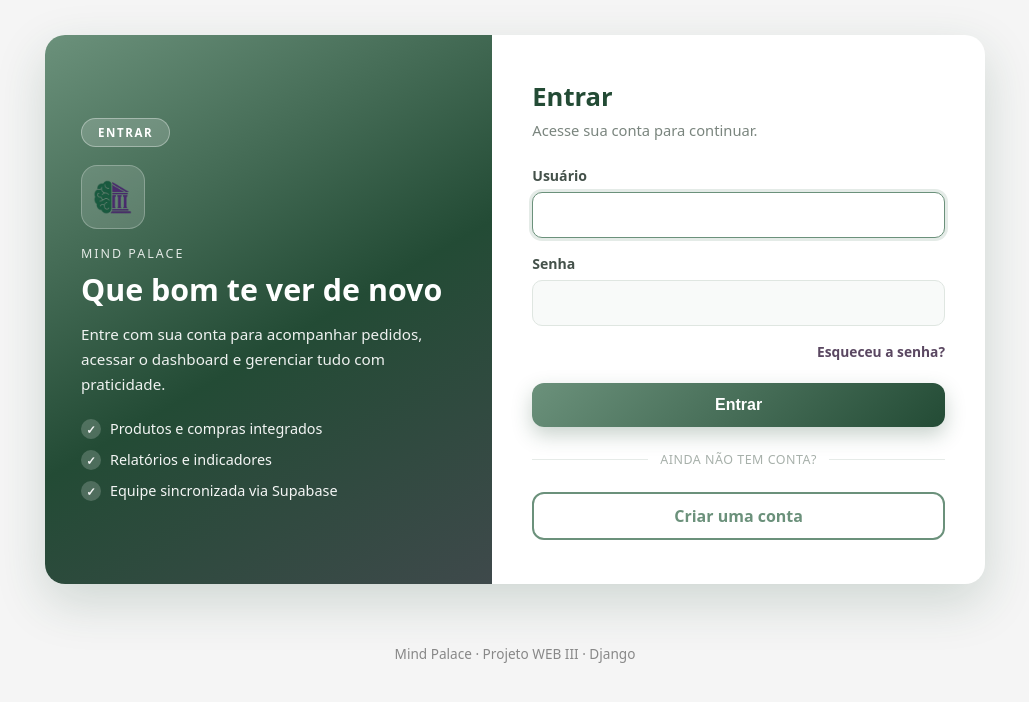
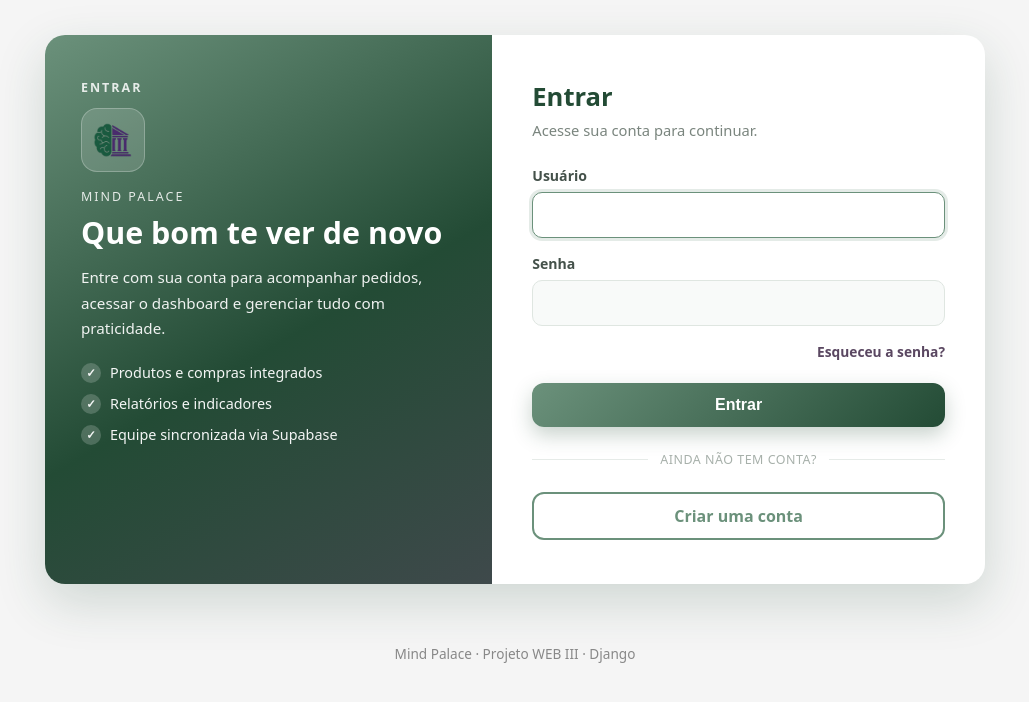
Before and after one commit to 1yong3/django_p2_final, a Django app: page /login/?next=/add-servico in a window 1280 px wide. Shown: the part 71-773 px from the top of the page, without its empty margins (125-1154 px from the left). Run offline with Django 5.2, Linux system fonts and the light colour scheme.

Commit message:
Ajusta auth-side: badge como texto e sem espaco no topo no cadastro

```diff
--- a/app/static/css/style.css
+++ b/app/static/css/style.css
@@ -55,8 +55,8 @@ main{max-width:1200px;margin:20px auto;padding:0 20px}
    ===================================================== */
 .auth-wrap{max-width:980px;margin:35px auto;padding:0 20px}
 .auth-card{display:flex;background:#fff;border-radius:20px;overflow:hidden;box-shadow:0 18px 50px rgba(35,75,53,0.18)}
-.auth-side{flex:1;min-width:280px;background:linear-gradient(150deg,#6b917b 0%,#234B35 55%,#5a4761 145%);color:#fff;padding:44px 36px;display:flex;flex-direction:column;justify-content:center}
-.auth-side-badge{align-self:flex-start;display:inline-flex;align-items:center;background:rgba(255,255,255,0.18);border:1px solid rgba(255,255,255,0.35);color:#fff;padding:6px 16px;border-radius:999px;font-size:0.72rem;font-weight:700;letter-spacing:1.6px;text-transform:uppercase;margin-bottom:18px}
+.auth-side{flex:1;min-width:280px;background:linear-gradient(150deg,#6b917b 0%,#234B35 55%,#5a4761 145%);color:#fff;padding:44px 36px;display:flex;flex-direction:column;justify-content:flex-start}
+.auth-side-badge{align-self:flex-start;display:block;background:none;border:0;padding:0;border-radius:0;color:#fff;font-size:0.78rem;font-weight:700;letter-spacing:2px;text-transform:uppercase;opacity:0.85;margin-bottom:12px}
 .auth-logo{width:64px;height:64px;object-fit:contain;background:rgba(255,255,255,0.14);border:1px solid rgba(255,255,255,0.25);border-radius:16px;padding:8px;margin-bottom:16px}
 .auth-brand{display:block;font-size:0.78rem;letter-spacing:2px;text-transform:uppercase;opacity:0.85;margin-bottom:10px}
 .auth-side-title{font-size:1.9rem;line-height:1.2;margin-bottom:14px}
--- a/app/templates/template.html
+++ b/app/templates/template.html
@@ -8,7 +8,7 @@
 
     <title>{% block titulo %}Mind Palace{% endblock %}</title>
 
-    <link rel="stylesheet" href="{% static 'css/style.css' %}?v=6b917b">
+    <link rel="stylesheet" href="{% static 'css/style.css' %}?v=auth-side-texto">
 </head>
 
 <body>
```
